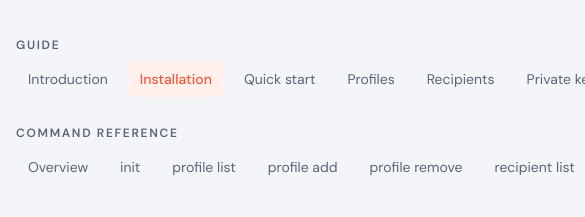
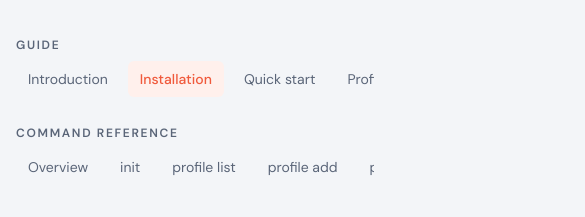
Before and after one commit to kohkimakimoto/git-vault, an Astro site in the folder website/: page /docs/guide/installation in a window 390 px wide. Shown: the part 60-277 px from the top of the page, 585 px wide, since content can reach past the window. Built offline with nearby package versions, Linux system fonts and the light colour scheme; Astro itself is replaced by a stand-in of ours.

Commit message:
Fix documentation overflow on mobile

```diff
--- a/website/src/components/DocsSidebar.astro
+++ b/website/src/components/DocsSidebar.astro
@@ -9,7 +9,7 @@ const { currentId } = Astro.props;
 const sections = await getDocsGroupedBySection();
 ---
 
-<aside class="lg:sticky lg:top-20 lg:self-start">
+<aside class="min-w-0 lg:sticky lg:top-20 lg:self-start">
   <nav aria-label="Docs" class="flex flex-col gap-6">
     {
       sections.map((section) => (
```
